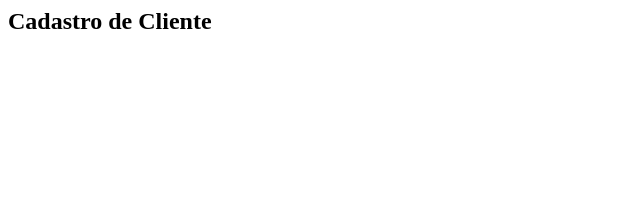
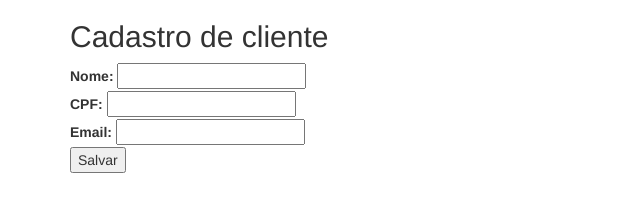
Before and after one commit to vfbellaver/SinglePageApp, a website: page view/cadastro-de-cliente.html in a window 1280 px wide. Shown: the whole page, without its empty margins (0-640 px from the left). Drawn offline with nearby package versions, Linux system fonts and the light colour scheme.

Commit message:
Commit 13/03

```diff
--- a/js/controller/cadastroClienteController.js
+++ b/js/controller/cadastroClienteController.js
@@ -1,3 +1,9 @@
 /**
  * Created by Vagner Bellaver on 08/03/2017.
  */
+angular.module("singlepageapp").controller("cadastroClienteController"), function () {
+   $scope.salvar = function (cliente) {
+       var clienteString = JSON.stringify(cliente);
+       sessionStorage.setItem(cliente.cpf,clienteString);
+   }
+}
--- a/js/router/router.js
+++ b/js/router/router.js
@@ -7,7 +7,8 @@ angular.module("singlepageapp").config(["$routeProvider",function ($routeProvide
    });
 
     $routeProvider.when("/cadastroDeCliente",{
-        templateUrl:"view/cadastro-de-cliente.html"
+        templateUrl:"view/cadastro-de-cliente.html",
+        controller:"view/cadastroClienteController"
     });
 
     $routeProvider.when("/cadastroDeProduto",{
--- a/view/cadastro-de-cliente.html
+++ b/view/cadastro-de-cliente.html
@@ -1,5 +1,25 @@
+<link rel="stylesheet" type="text/css" href="../bower_components/bootstrap/dist/css/bootstrap.min.css">
+<div class="container">
+    <div>
+    <h2>Cadastro de cliente</h2>
+    </div>
 <div>
-<h2>
-    Cadastro de Cliente
-</h2>
+    <div>
+        <form>
+            <label>Nome: </label>
+            <input type="text" ng-model="cliente.nome"/>
+            <br>
+
+            <label>CPF:</label>
+            <input type="text" ng-model="cliente.cpf"/>
+            <br>
+
+            <label>Email: </label>
+            <input type="text" ng-model="cliente.email"/>
+            <br>
+
+            <button ng-click="salvar(cliente)">Salvar</button>
+        </form>
+    </div>
 </div>
+</div>
```
Also changed, not shown: index.html (+1 -0 lines), js/service/SinglePageApplicationAPIservice.js (added, +15 -0 lines).
